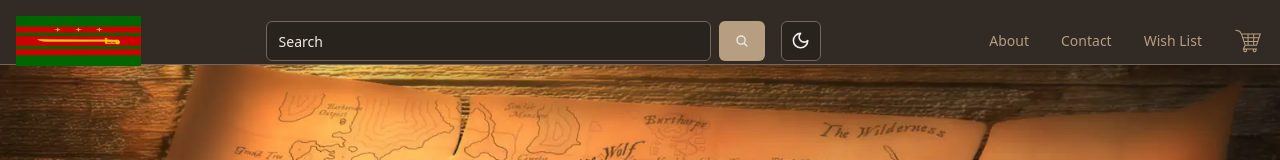
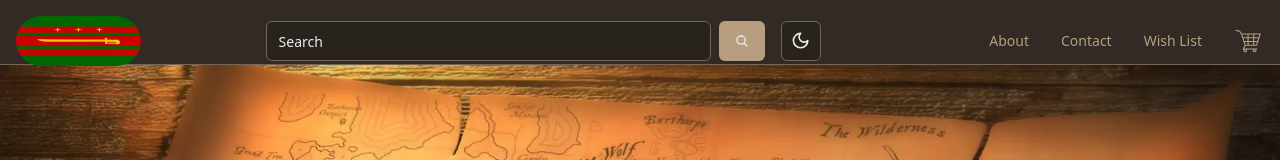
Before and after one commit to Endeyr/shopping-cart-project, a React (Vite) app: page / in a window 1280 px wide. Shown: the top 160 px of the page. Built offline with nearby package versions, Linux system fonts and the light colour scheme; no server answers.

Commit message:
add rounded border to logo

```diff
--- a/src/components/navbar/index.tsx
+++ b/src/components/navbar/index.tsx
@@ -12,7 +12,7 @@ const Navbar = () => {
           <img
             src={logo}
             alt="flag logo"
-            className="h-[50px] w-[125px] object-scale-down"
+            className="h-[50px] w-[125px] object-scale-down rounded-full"
             loading="lazy"
           />
         </Link>
```
